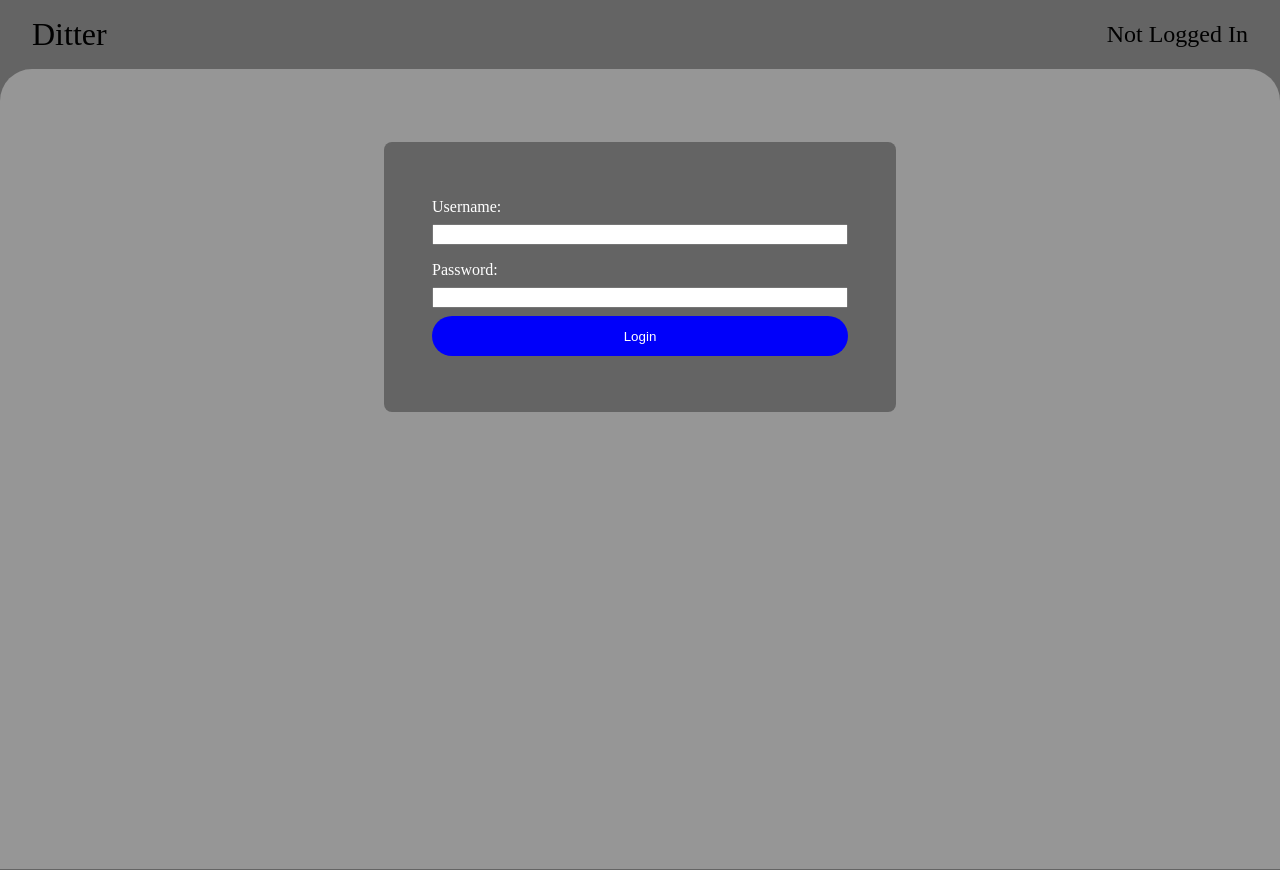
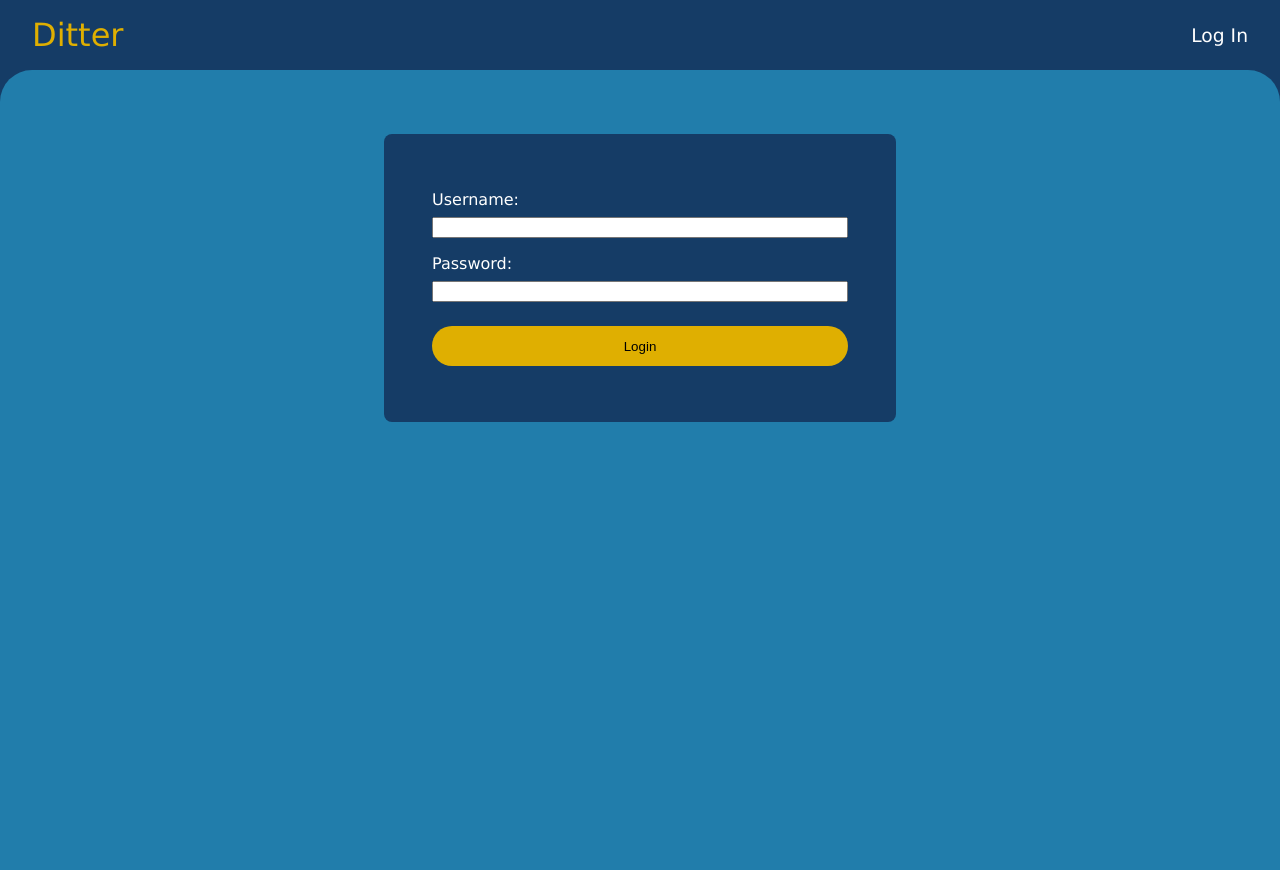
Before and after one commit to rand0m-cloud/ditter, a Vue app in the folder ditterapp/: page /login in a window 1280 px wide. Built offline with nearby package versions, Linux system fonts and the light colour scheme.

Commit message:
style website

```diff
--- a/ditterapp/src/assets/main.css
+++ b/ditterapp/src/assets/main.css
@@ -3,6 +3,7 @@
 
 body {
   background-color: var(--primary-color);
+  font-family: Verdana, sans-serif;
 }
 
 main {
--- a/ditterapp/src/assets/style.css
+++ b/ditterapp/src/assets/style.css
@@ -1,14 +1,17 @@
 :root {
-  --primary-color: rgb(100, 100, 100);
-  --secondary-color: rgb(150, 150, 150);
-  --active-color: rgb(0, 0, 250);
+  --primary-color: #153c66;
+  --primary-text-color: white;
+
+  --secondary-color: #217dab;
+  --secondary-text-color: lightgray;
+
   --error-color: rgb(200, 0, 0);
   --error-text-color: black;
-  --primary-text-color: black;
-  --active-text-color: white;
-  --secondary-text-color: lightgray;
+
+  --active-color: #dfaf01;
+  --active-text-color: black;
 
   --modal-front-color: var(--primary-color);
   --modal-back-color: var(--secondary-color);
-  --logo-text-color: black;
+  --logo-text-color: var(--active-color);
 }
--- a/ditterapp/src/components/ComposeDweetModal.vue
+++ b/ditterapp/src/components/ComposeDweetModal.vue
@@ -56,7 +56,7 @@ const post = async () => {
   background-color: var(--active-color);
   padding: 1rem;
   border-radius: 2rem;
-  color: white;
+  color: var(--active-text-color);
   border: none;
 }
 
@@ -64,7 +64,6 @@ const post = async () => {
   width: 70vw;
   max-width: 40rem;
   min-height: 20rem;
-  background-color: white;
   border-radius: 1rem;
   padding: 2rem;
 
--- a/ditterapp/src/components/Dweet.vue
+++ b/ditterapp/src/components/Dweet.vue
@@ -45,8 +45,8 @@ const liked = computed(() => {
   justify-content: space-between;
   flex-direction: column;
 
-  width:100%;
-  max-width: 25rem;
+  width: 100%;
+  max-width: 40rem;
 }
 
 .dweet-content {
--- a/ditterapp/src/components/Header.vue
+++ b/ditterapp/src/components/Header.vue
@@ -3,11 +3,15 @@ import { computed, inject } from "vue";
 import { RouterLink } from "vue-router";
 import API from "../API.js";
 
-const username = computed(() => {
-  if (!API.user.value) {
-    return "Not Logged In";
+const logged_in = computed(() => {
+  return !!API.user.value;
+});
+
+const user_link = computed(() => {
+  if (!logged_in) {
+    return null;
   } else {
-    return API.user.value.author_display_name;
+    return `/user/${API.user.value.author_username}`;
   }
 });
 </script>
@@ -17,8 +21,11 @@ const username = computed(() => {
     <RouterLink to="/">
       <h1 class="header-name">Ditter</h1>
     </RouterLink>
-    <RouterLink to="/login">
-      <h2 class="header-profile">{{ username }}</h2>
+    <RouterLink :to="user_link" v-if="logged_in">
+      <h3 class="header-profile">{{ API.user.value.author_username }}</h3>
+    </RouterLink>
+    <RouterLink to="/login" v-if="!logged_in">
+      <h3 class="header-profile">Log In</h3>
     </RouterLink>
   </header>
 </template>
--- a/ditterapp/src/views/LoginView.vue
+++ b/ditterapp/src/views/LoginView.vue
@@ -76,6 +76,7 @@ const submit = (e) => {
   color: var(--active-text-color);
   border: none;
   border-radius: 2rem;
+  margin-top: 1rem;
 }
 
 .login-error {
@@ -89,6 +90,6 @@ const submit = (e) => {
 .login-form label {
   padding: 0.5rem 0;
   display: block;
-  color: var(--active-text-color);
+  color: var(--primary-text-color);
 }
 </style>
--- a/ditterapp/src/views/ProfileView.vue
+++ b/ditterapp/src/views/ProfileView.vue
@@ -2,7 +2,6 @@
 import { onMounted, ref } from "vue";
 import { useRoute } from "vue-router";
 import Dweet from "../components/Dweet.vue";
-import ComposeDweetModal from "../components/ComposeDweetModal.vue";
 import API from "../API.js";
 
 const route = useRoute();
@@ -20,7 +19,6 @@ onMounted(async () => {
 </script>
 
 <template>
-  <ComposeDweetModal />
   <div class="profile">
     <div v-if="error" class="error">
       {{ error }}
```
